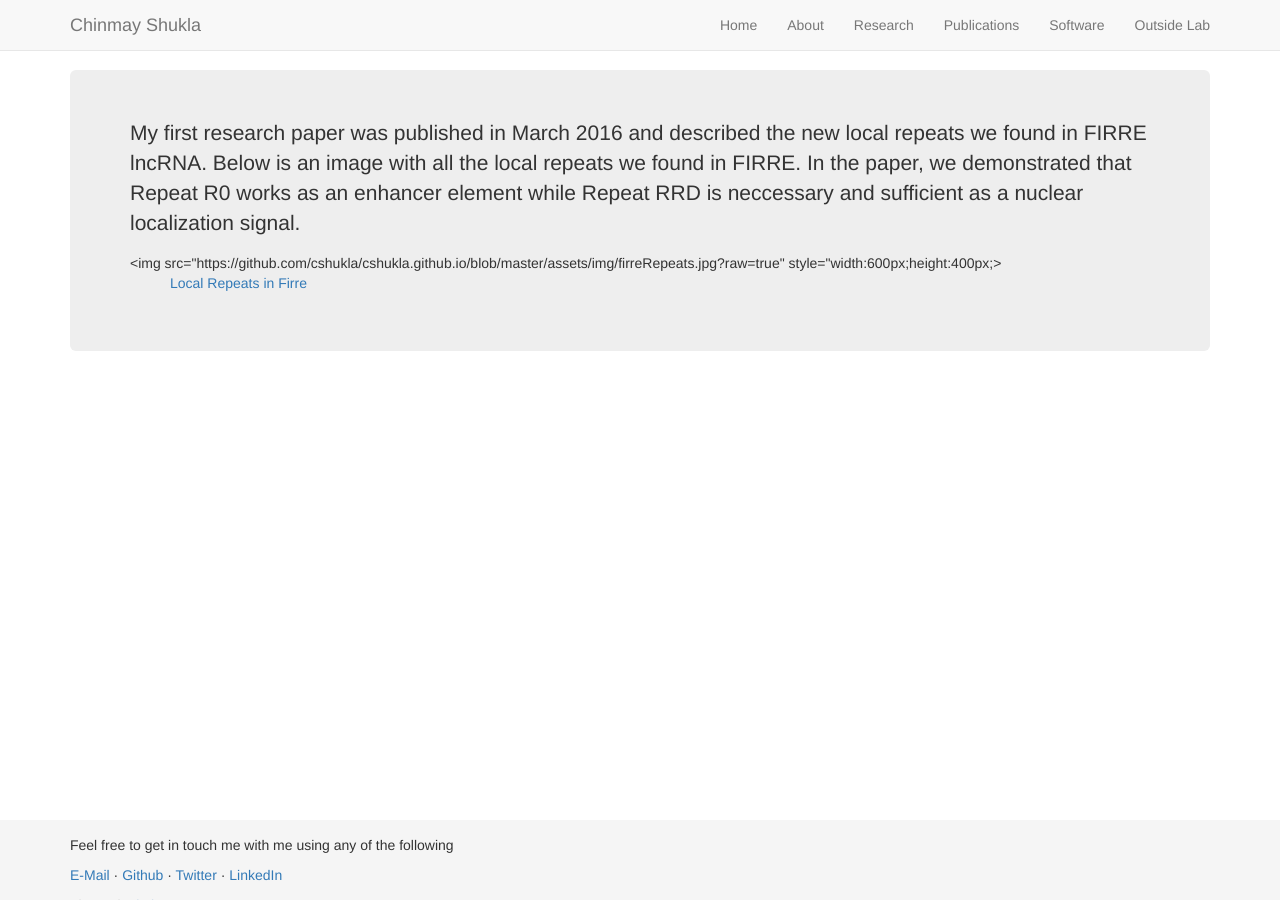
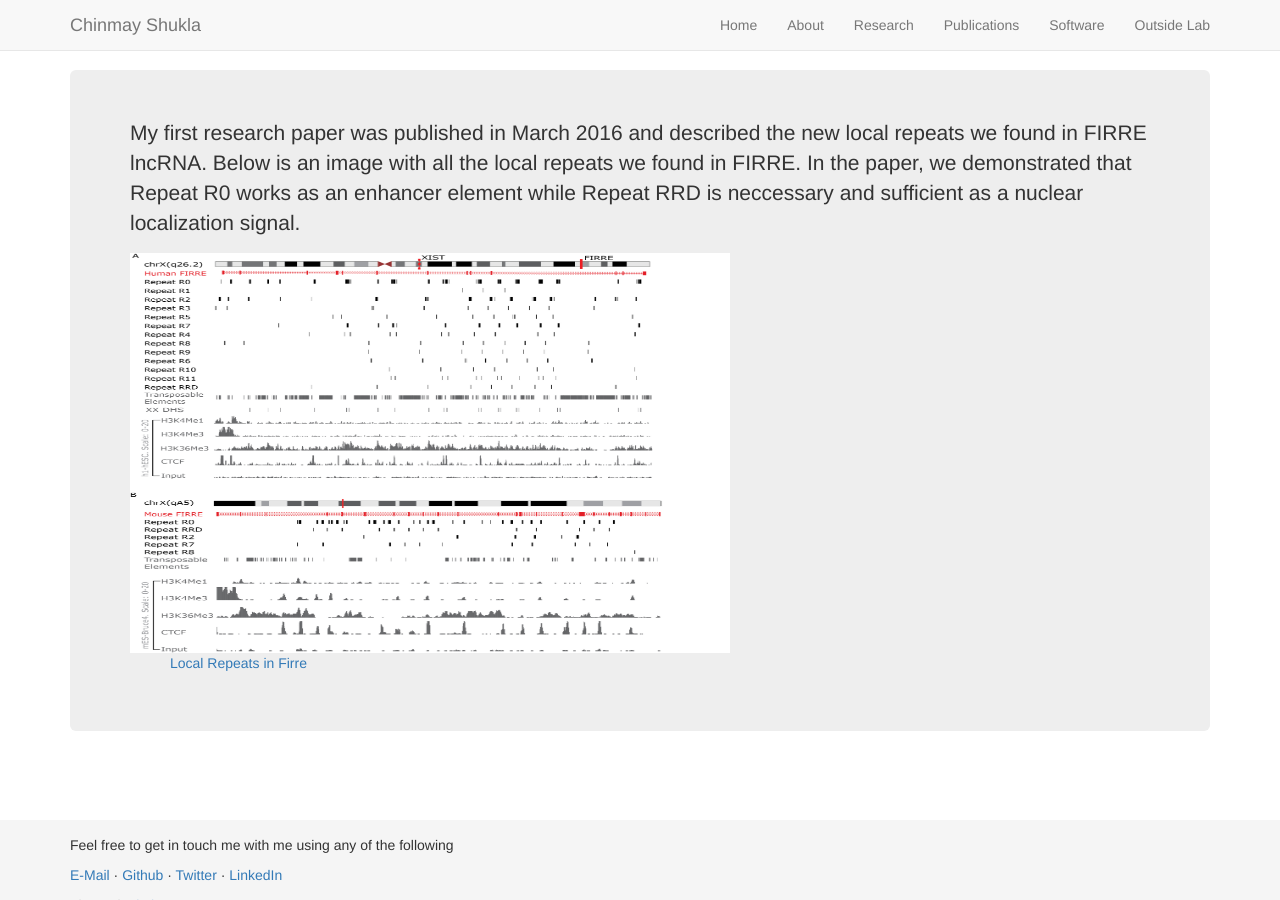
Before and after one commit to cshukla/cshukla.github.io, a Jekyll site: the page built from pages/publications.md, in a window 1280 px wide and 900 px high. Built offline with Jekyll 4.4.1, drawn with Linux system fonts in a browser that asks for light colours; nearby versions of some CDN libraries.

Commit message:
size the firre repeats picture properly :wq

```diff
--- a/pages/publications.md
+++ b/pages/publications.md
@@ -6,7 +6,7 @@ title: Publications
 <div class="jumbotron">
 <p>My first research paper was published in March 2016 and described the new local repeats we found in FIRRE lncRNA. Below is an image with all the local repeats we found in FIRRE. In the paper, we demonstrated that Repeat R0 works as an enhancer element while Repeat RRD is neccessary and sufficient as a nuclear localization signal.</p>
 
-<img src="https://github.com/cshukla/cshukla.github.io/blob/master/assets/img/firreRepeats.jpg?raw=true" style="width:600px;height:400px;>
+<img src="https://github.com/cshukla/cshukla.github.io/blob/master/assets/img/firreRepeats.jpg?raw=true" style="width:600px;height:400px;">
 
 <ul><a href="https://www.ncbi.nlm.nih.gov/pubmed/27009974">Local Repeats in Firre</a></ul>
 </div>
```
